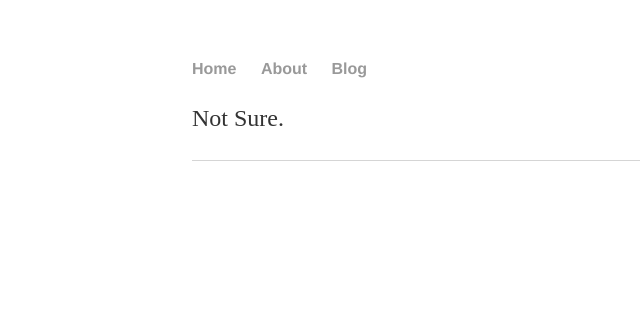
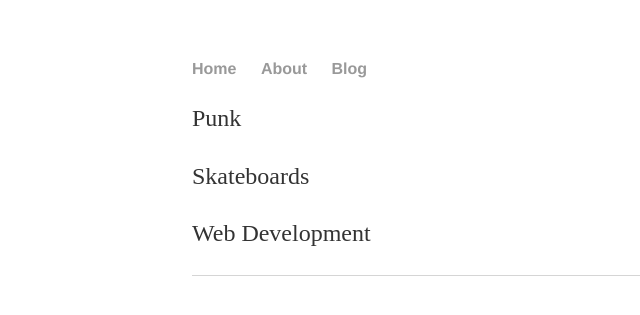
Before and after one commit to jimshreds/jimshreds.github.io, a Jekyll site: the page index.html, which Jekyll copies as it is, in a window 1280 px wide. Shown: the top 315 px of the page, without its empty margins (0-640 px from the left). Built offline with Jekyll 4.4.1, drawn with Linux system fonts in a browser that asks for light colours.

Commit message:
Update index.html

```diff
--- a/index.html
+++ b/index.html
@@ -15,7 +15,10 @@
 			</nav>
 			<div class="container">
 
-				<p>Not Sure.</p>
+				<p>Punk</p>
+	<p>Skateboards</p>
+	<p>Web Development</p>
+
 			</div><!-- /.container -->
 			<footer>
 	    		<ul>
```
